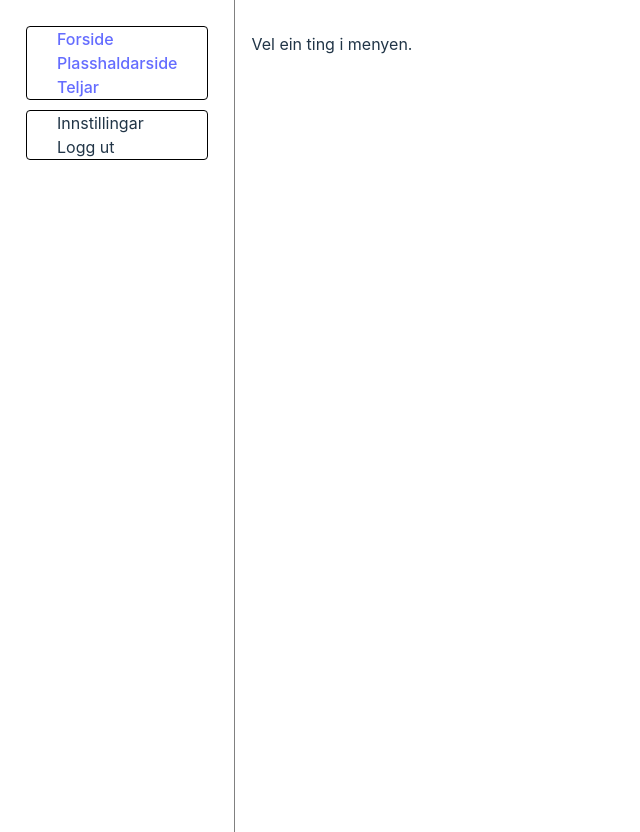
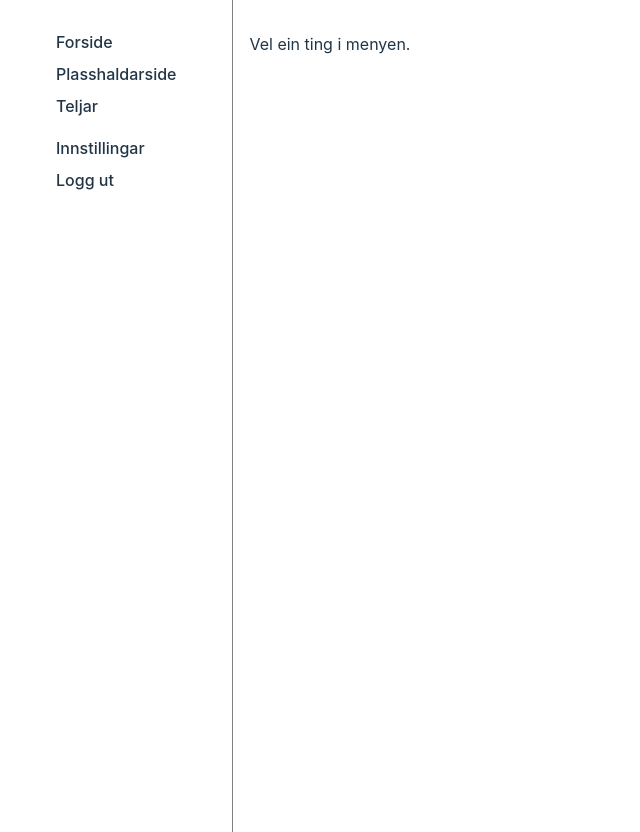
Before and after one commit to DarthMikke/design-demo, a React (Vite) app: page / in a window 1280 px wide. Shown: the whole page, without its empty margins (0-640 px from the left). Built offline with nearby package versions, Linux system fonts and the light colour scheme; the HTML template or start-up script is replaced by a standard one.

Commit message:
Nicer side menu styles

```diff
--- a/src/components/styles/SideMenu.scss
+++ b/src/components/styles/SideMenu.scss
@@ -4,12 +4,29 @@
     display: flex;
     flex-direction: column;
     border-radius: 4px;
-    border: 1px solid black;
+    // border: 1px solid black;
     margin: 10px;
     padding: 0;
+    overflow: clip;
 
     li {
-      padding: 0 30px 0;
+      padding: 4px 30px;
+      border-radius: 4px;
+      transition: background-color 0.3s ease-out;
+
+      &:hover {
+        background-color: var(--body-bg-color-2);
+
+        &, & > * {
+          color: var(--body-fg-color);
+        }
+      }
+
+      &, & > * {
+        font-size: 12pt;
+        font-weight: 500;
+        color: var(--body-fg-color);
+      }
     }
   }
 }
```
